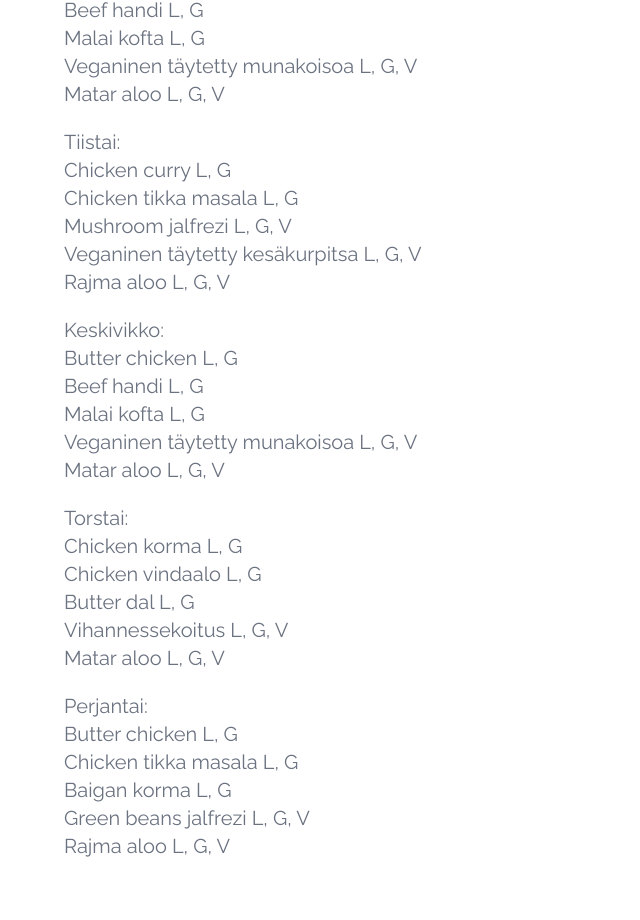
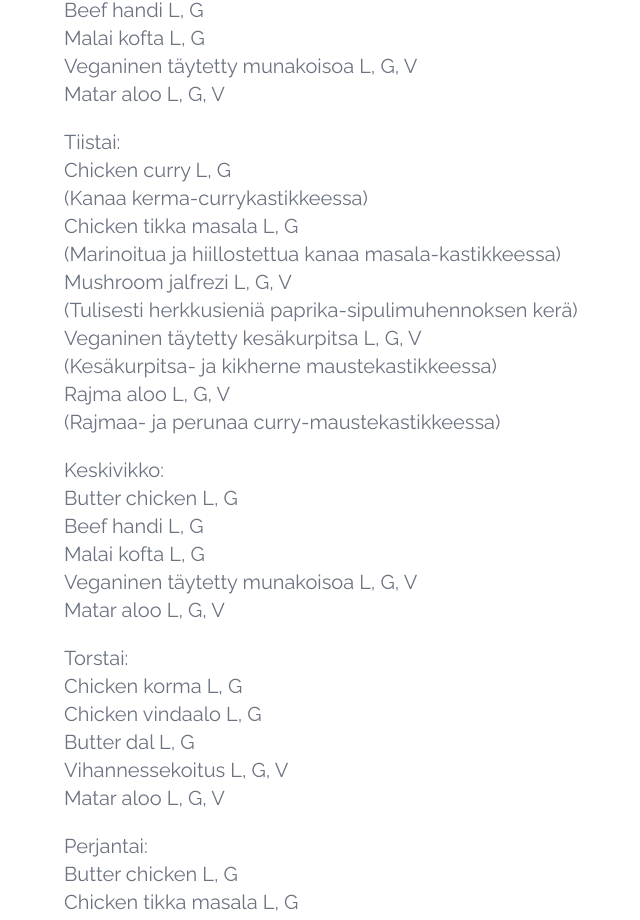
Before and after one commit to sharifmajumdar/taj-mahal, a React (Create React App) app: page / in a window 1280 px wide. Shown: the part 1120-2040 px from the top of the page, without its empty margins (80-720 px from the left). Built offline with nearby package versions, Linux system fonts and the light colour scheme; the HTML template or start-up script is replaced by a standard one.

Commit message:
lounas tistai1

```diff
--- a/src/components/Lounas.js
+++ b/src/components/Lounas.js
@@ -32,10 +32,15 @@ const Lounas = () => {
         <p className="text-xl mt-5 text-justify">
           Tiistai: <br/>
           Chicken curry L, G  <br/>
+          (Kanaa kerma-currykastikkeessa)<br/>
           Chicken tikka masala L, G <br/>
+          (Marinoitua ja hiillostettua kanaa masala-kastikkeessa)<br/>
           Mushroom jalfrezi  L, G, V <br/>
+          (Tulisesti herkkusieniä paprika-sipulimuhennoksen kerä)<br/>
           Veganinen täytetty kesäkurpitsa L, G, V<br/>
-          Rajma aloo L, G, V
+          (Kesäkurpitsa- ja kikherne maustekastikkeessa)<br/>
+          Rajma aloo L, G, V <br/>
+          (Rajmaa- ja perunaa curry-maustekastikkeessa)<br/>
         </p>
         <p className="text-xl mt-5 text-justify">
           Keskivikko: <br/>
```
